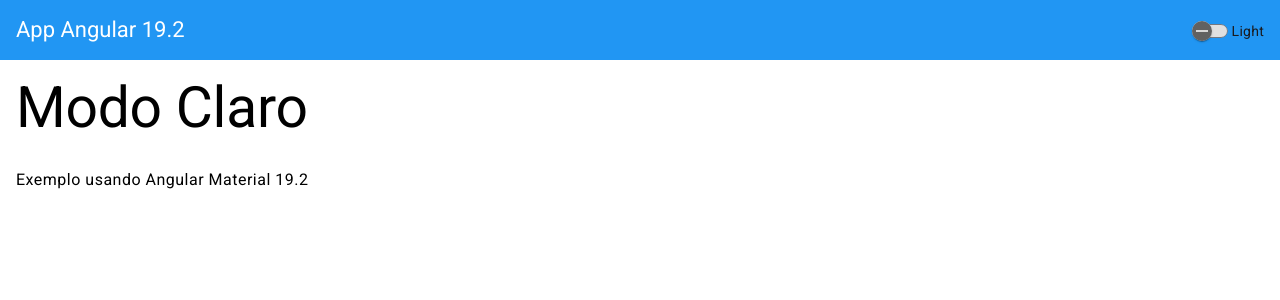
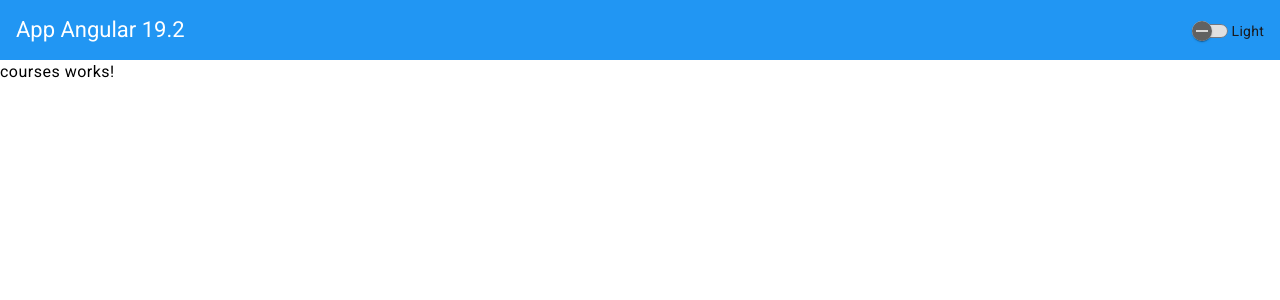
Before and after one commit to gabrielcarvalhogc/crud-angular, an Angular app: page /courses in a window 1280 px wide. Before the commit this address led to /. Shown: the top 300 px of the page. Built offline with nearby package versions, Linux system fonts and the light colour scheme.

Commit message:
feat: add CoursesComponent with routing and basic template

```diff
--- a/src/app/app.component.html
+++ b/src/app/app.component.html
@@ -5,8 +5,4 @@
     {{ isDark ? 'Dark' : 'Light' }}
   </mat-slide-toggle>
 </mat-toolbar>
-
-<div class="content">
-  <h1>Modo {{ isDark ? 'Escuro' : 'Claro' }}</h1>
-  <p>Exemplo usando Angular Material 19.2</p>
-</div>
+<router-outlet></router-outlet>
--- a/src/app/app.routes.ts
+++ b/src/app/app.routes.ts
@@ -1,3 +1,7 @@
 import { Routes } from '@angular/router';
+import { CoursesComponent } from './components/courses/courses.component';
 
-export const routes: Routes = [];
+export const routes: Routes = [
+  { path: '', redirectTo: 'courses', pathMatch: 'full' },
+  { path: 'courses', loadComponent: () => import('./components/courses/courses.component').then(c => c.CoursesComponent) },
+];
--- /dev/null
+++ b/src/app/components/courses/courses.component.html
@@ -0,0 +1 @@
+<p>courses works!</p>
```
Also changed, not shown: src/app/components/courses/courses.component.ts (added, +12 -0 lines), src/app/components/courses/courses.component.scss (added), 1 other file (tests, documents, lock files or other folders).
